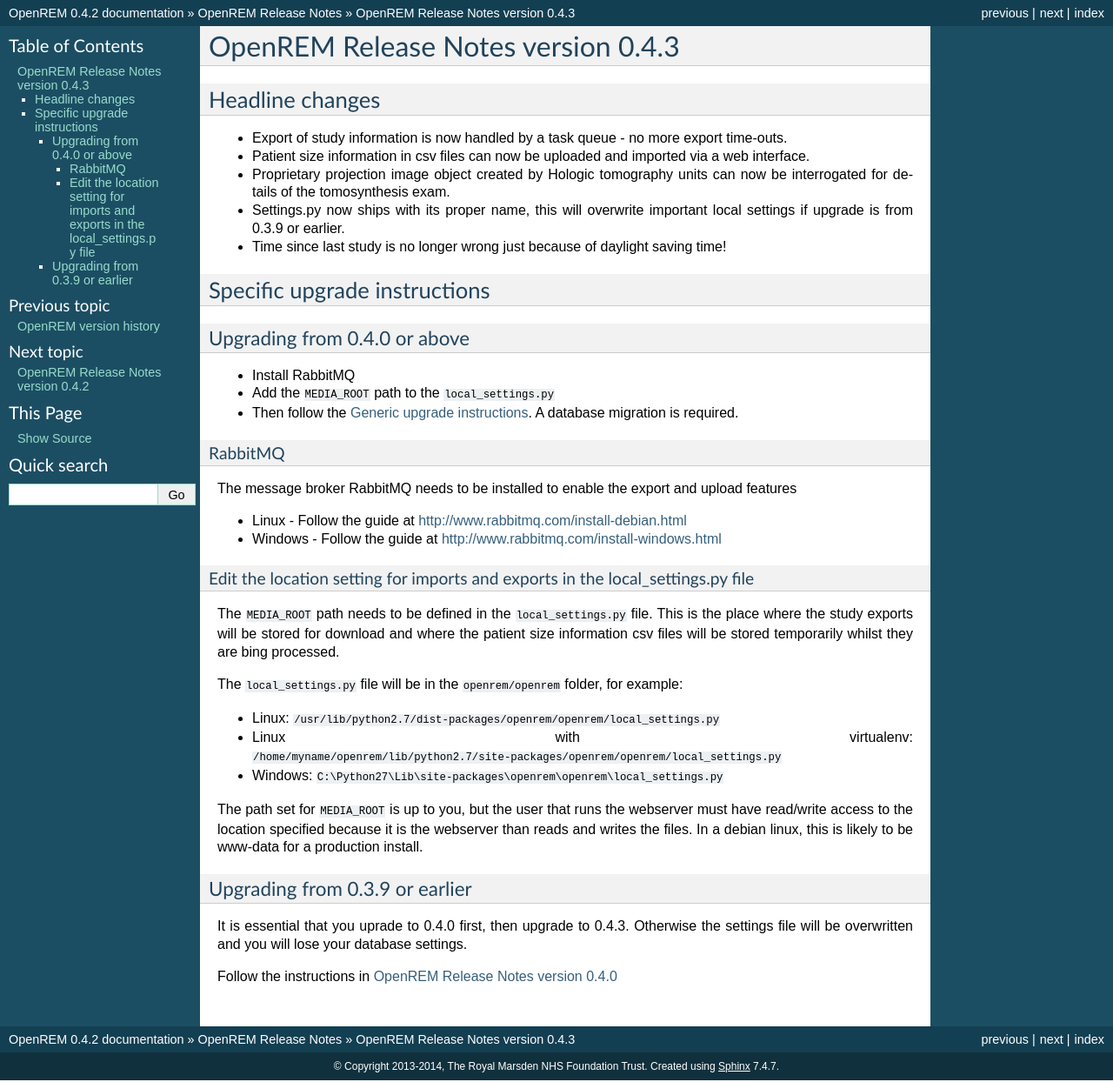
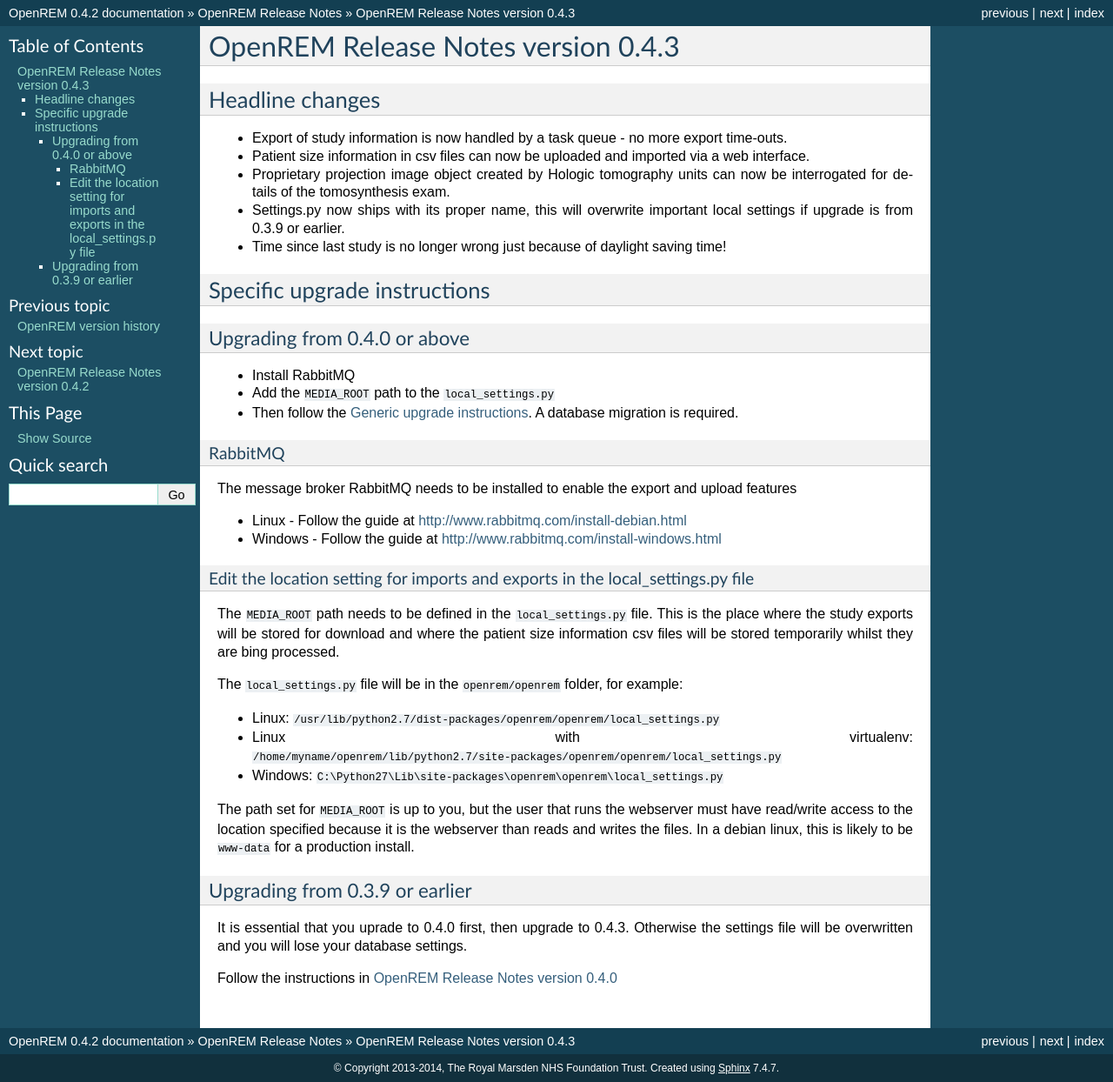
Before and after one commit to ckswilliams/modOpenREM, a Sphinx documentation site: the page built from docs/release-0.4.3.rst, in a window 1280 px wide. Shown: the whole page at 87% size. Built offline with Sphinx 7.4.7, drawn with Linux system fonts in a browser that asks for light colours.

```diff
--- a/docs/release-0.4.3.rst
+++ b/docs/release-0.4.3.rst
@@ -45,7 +45,7 @@ The ``local_settings.py`` file will be in the ``openrem/openrem`` folder, for ex
 The path set for ``MEDIA_ROOT`` is up to you, but the user that runs the
 webserver must have read/write access to the location specified because
 it is the webserver than reads and writes the files. In a debian linux,
-this is likely to be www-data for a production install.
+this is likely to be ``www-data`` for a production install.
 
 
 
```
